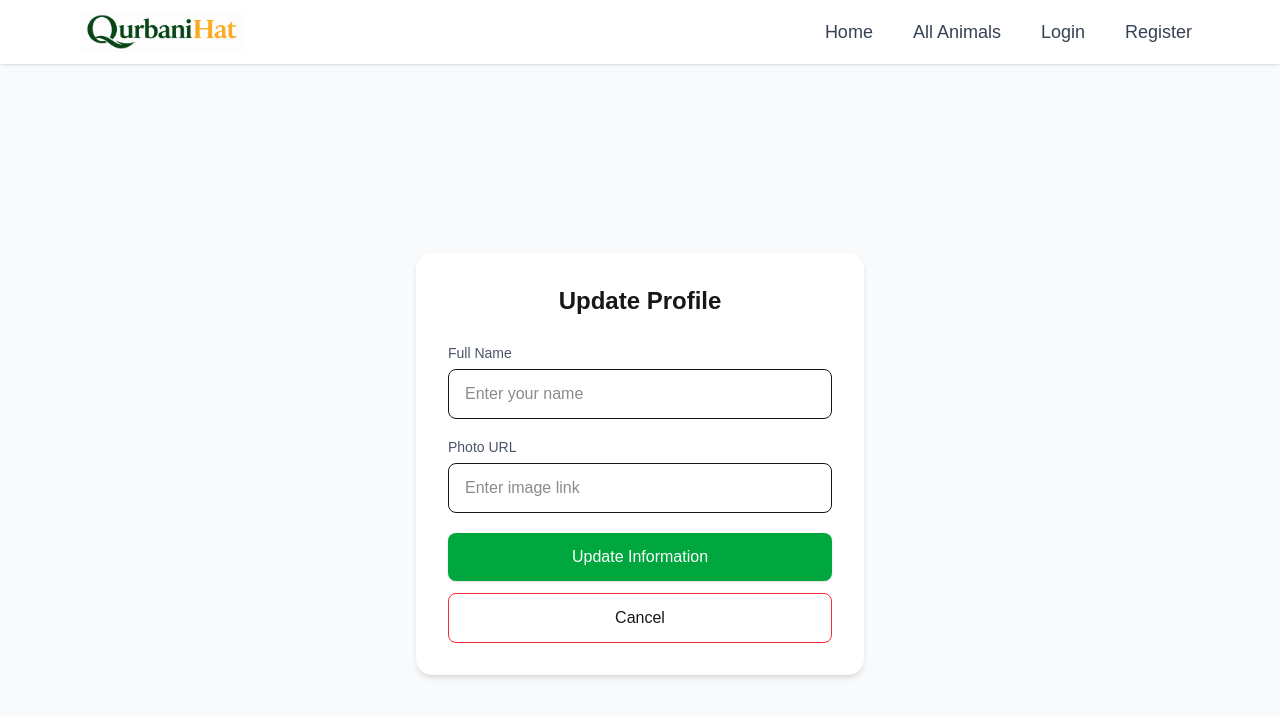
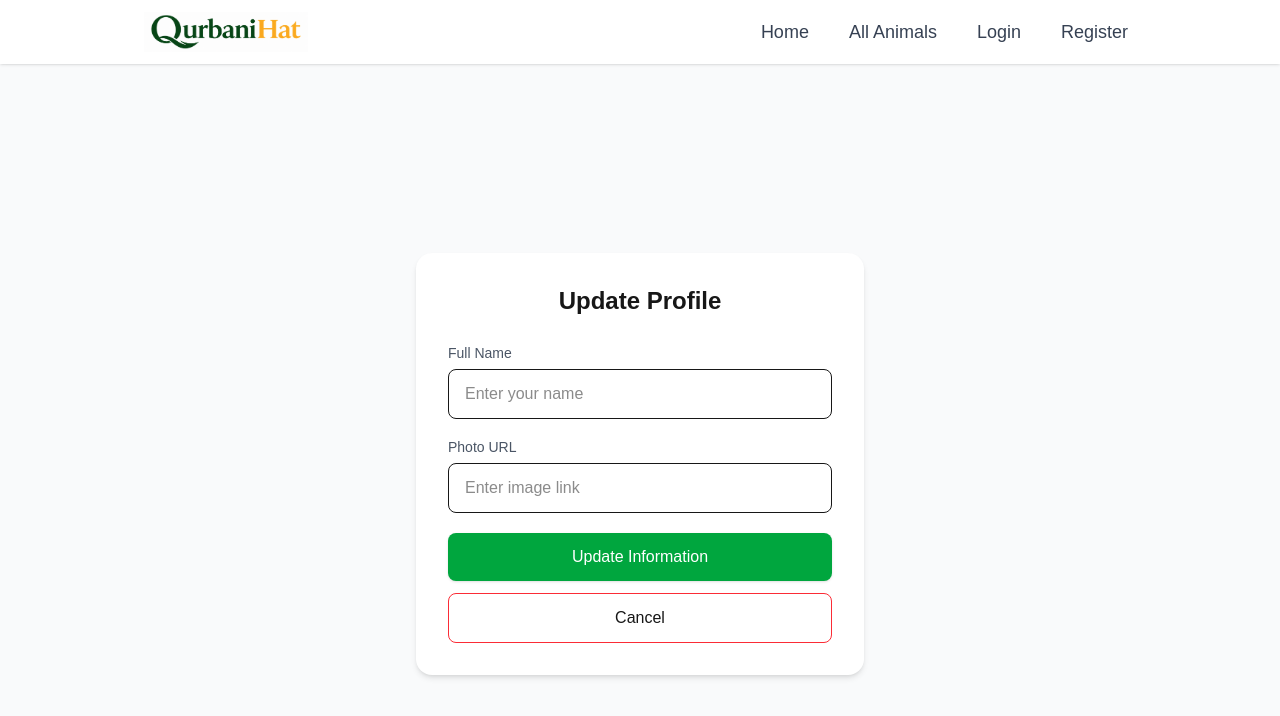
Before and after one commit to Sabbirhossen143/Project_Qurbani_Hat_Next, a Next.js app: page /update-profile in a window 1280 px wide. Shown: the top 716 px of the page. Built offline with nearby package versions, Linux system fonts and the light colour scheme; no server answers.

Commit message:
real fix contact import

```diff
--- a/src/components/Navbar.jsx
+++ b/src/components/Navbar.jsx
@@ -30,7 +30,7 @@
 
   return (
     <div className="bg-white shadow-sm sticky top-0 z-50">
-      <div className="max-w-6xl mx-auto px-4 py-3 flex flex-col md:flex-row items-center justify-between gap-3">
+      <div className="max-w-5xl mx-auto px-4 py-3 flex flex-col md:flex-row items-center justify-between gap-3">
 
         {/* Logo */}
         <Link href="/">
```
